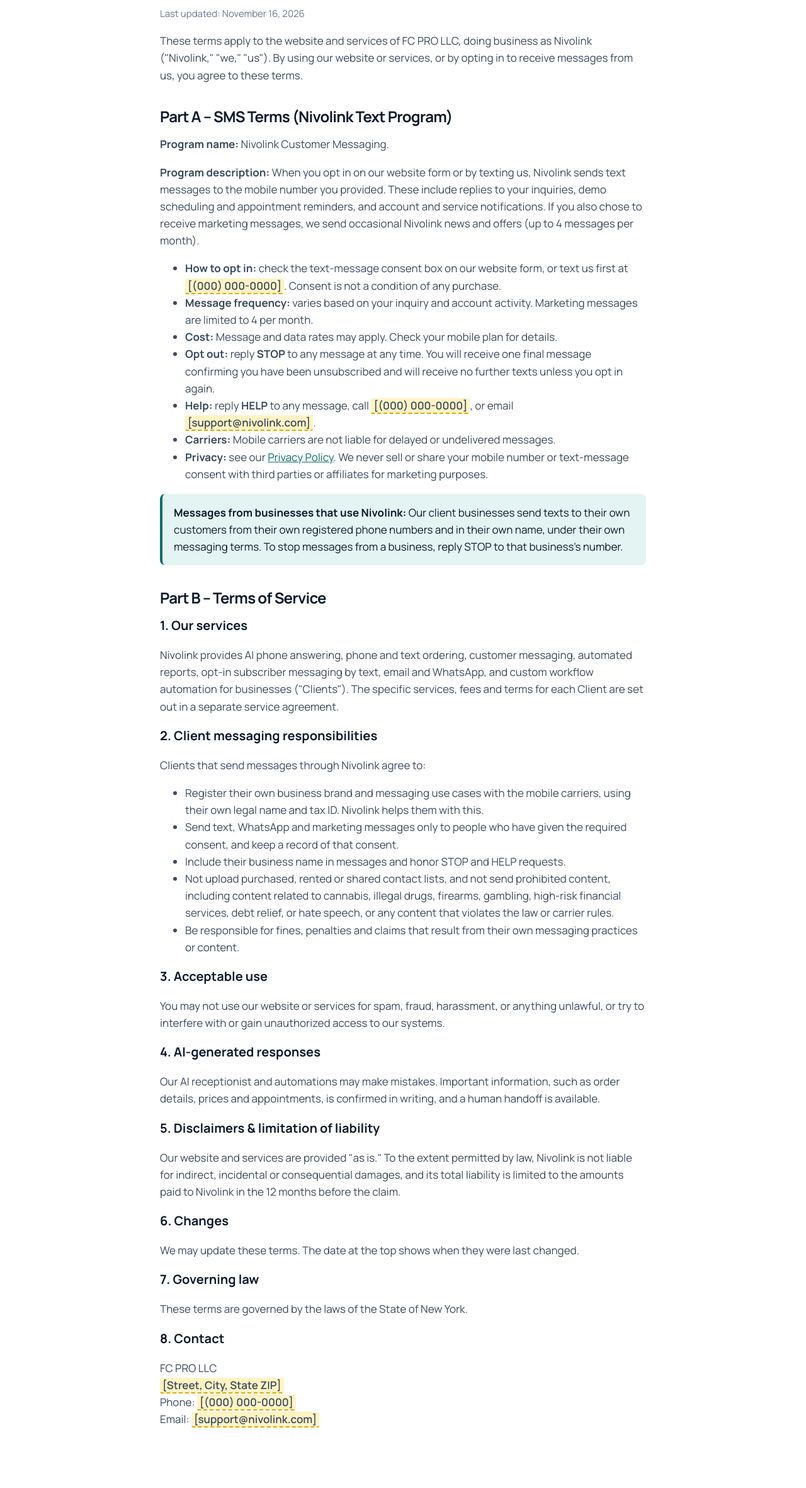
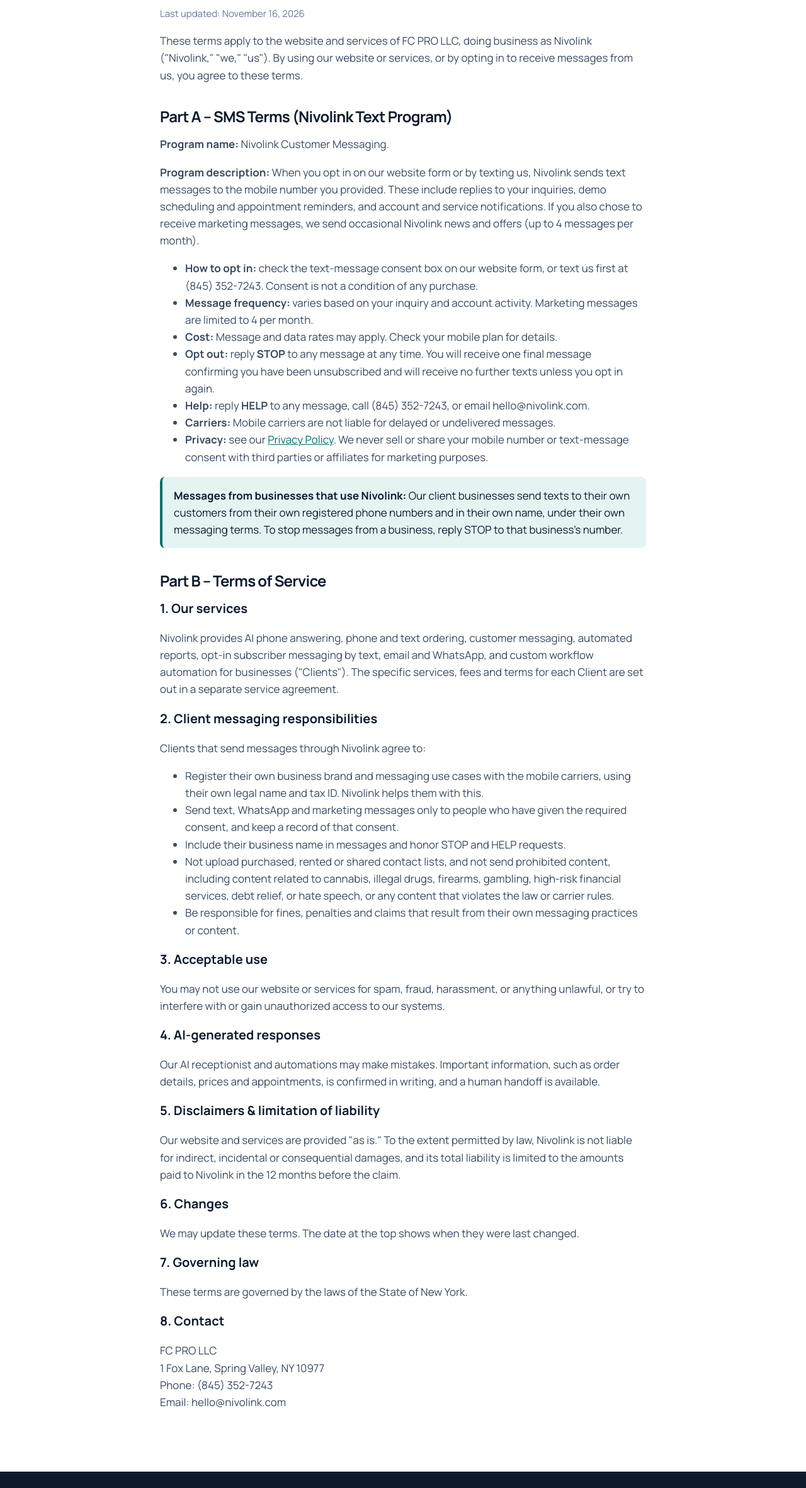
Before and after one commit to silberc1-wq/nivolink-website, a plain HTML site: page terms.html in a window 1280 px wide. Shown: the part 198-2560 px from the top of the page at 63% size. Drawn offline with Linux system fonts and the light colour scheme.

Commit message:
Fill in business address, phone, email and hours
Co-Authored-By: Claude Opus 5.5 <noreply@anthropic.com>
Claude-Session: https://claude.ai/code/session_01VB3yupxrrvTwbnwDsrLevW

```diff
--- a/terms.html
+++ b/terms.html
@@ -39,11 +39,11 @@
     <p><strong>Program description:</strong> When you opt in on our website form or by texting us, Nivolink sends text messages to the mobile number you provided. These include replies to your inquiries, demo scheduling and appointment reminders, and account and service notifications. If you also chose to receive marketing messages, we send occasional Nivolink news and offers (up to 4 messages per month).</p>
 
     <ul>
-      <li><strong>How to opt in:</strong> check the text-message consent box on our website form, or text us first at <span class="ph">[(000) 000-0000]</span>. Consent is not a condition of any purchase.</li>
+      <li><strong>How to opt in:</strong> check the text-message consent box on our website form, or text us first at (845) 352-7243. Consent is not a condition of any purchase.</li>
       <li><strong>Message frequency:</strong> varies based on your inquiry and account activity. Marketing messages are limited to 4 per month.</li>
       <li><strong>Cost:</strong> Message and data rates may apply. Check your mobile plan for details.</li>
       <li><strong>Opt out:</strong> reply <strong>STOP</strong> to any message at any time. You will receive one final message confirming you have been unsubscribed and will receive no further texts unless you opt in again.</li>
-      <li><strong>Help:</strong> reply <strong>HELP</strong> to any message, call <span class="ph">[(000) 000-0000]</span>, or email <span class="ph">[support@nivolink.com]</span>.</li>
+      <li><strong>Help:</strong> reply <strong>HELP</strong> to any message, call (845) 352-7243, or email hello@nivolink.com.</li>
       <li><strong>Carriers:</strong> Mobile carriers are not liable for delayed or undelivered messages.</li>
       <li><strong>Privacy:</strong> see our <a href="privacy.html">Privacy Policy</a>. We never sell or share your mobile number or text-message consent with third parties or affiliates for marketing purposes.</li>
     </ul>
@@ -82,9 +82,9 @@
 
     <h3>8. Contact</h3>
     <p>FC PRO LLC<br>
-    <span class="ph">[Street, City, State ZIP]</span><br>
-    Phone: <span class="ph">[(000) 000-0000]</span><br>
-    Email: <span class="ph">[support@nivolink.com]</span></p>
+    1 Fox Lane, Spring Valley, NY 10977<br>
+    Phone: (845) 352-7243<br>
+    Email: hello@nivolink.com</p>
   </div>
 </main>
 
```
Also changed, not shown: index.html (+5 -5 lines), privacy.html (+3 -3 lines).
